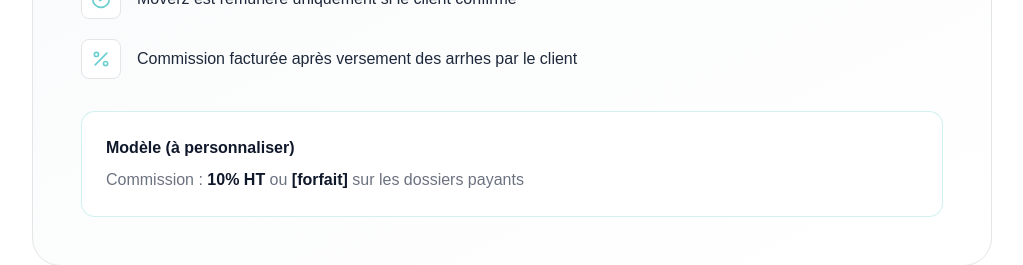
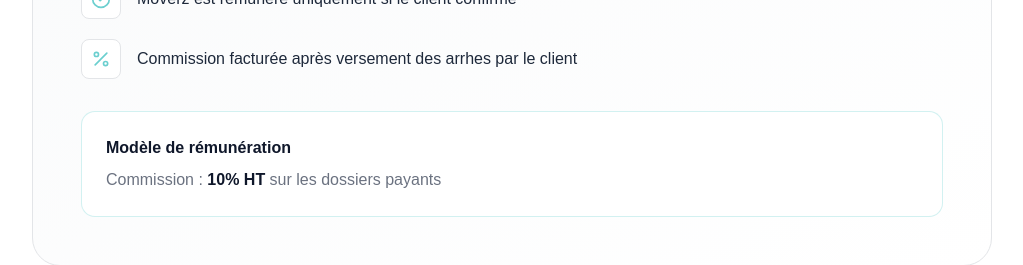
Before and after one commit to gdetaisne/moverz-fr, a Next.js app: page /partenaires in a window 1280 px wide. Shown: the part 5320-5585 px from the top of the page, without its empty margins (128-1151 px from the left). Built offline with nearby package versions, Linux system fonts and the light colour scheme; no server answers; a web font is replaced by a local one.

Commit message:
refactor: simplification modèle commission page /partenaires
- Retrait '(à personnaliser)' du titre
- Retrait '[forfait]' de la description
- Titre plus clair: 'Modèle de rémunération'
- Texte simplifié: '10% HT sur les dossiers payants'

```diff
--- a/components/partenaires/PartenairesCommission.tsx
+++ b/components/partenaires/PartenairesCommission.tsx
@@ -51,9 +51,9 @@ export default function PartenairesCommission() {
           </ul>
 
           <div className="p-6 rounded-xl bg-white border border-[#6BCFCF]/30">
-            <h3 className="font-bold text-[#0F172A] mb-2">Modèle (à personnaliser)</h3>
+            <h3 className="font-bold text-[#0F172A] mb-2">Modèle de rémunération</h3>
             <p className="text-[#6B7280]">
-              Commission : <span className="font-semibold text-[#0F172A]">10% HT</span> ou <span className="font-semibold text-[#0F172A]">[forfait]</span> sur les dossiers payants
+              Commission : <span className="font-semibold text-[#0F172A]">10% HT</span> sur les dossiers payants
             </p>
           </div>
         </motion.div>
```
